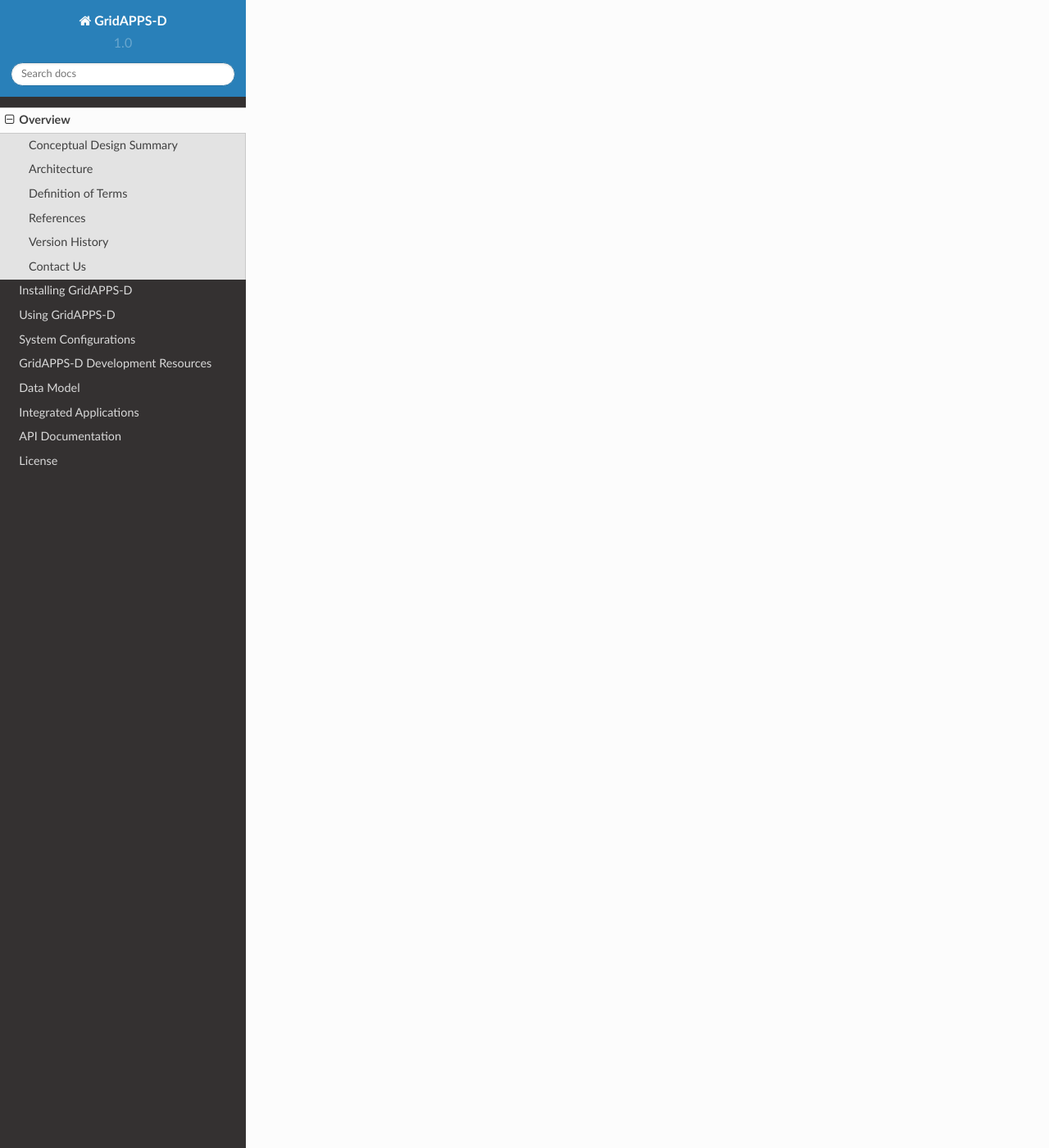
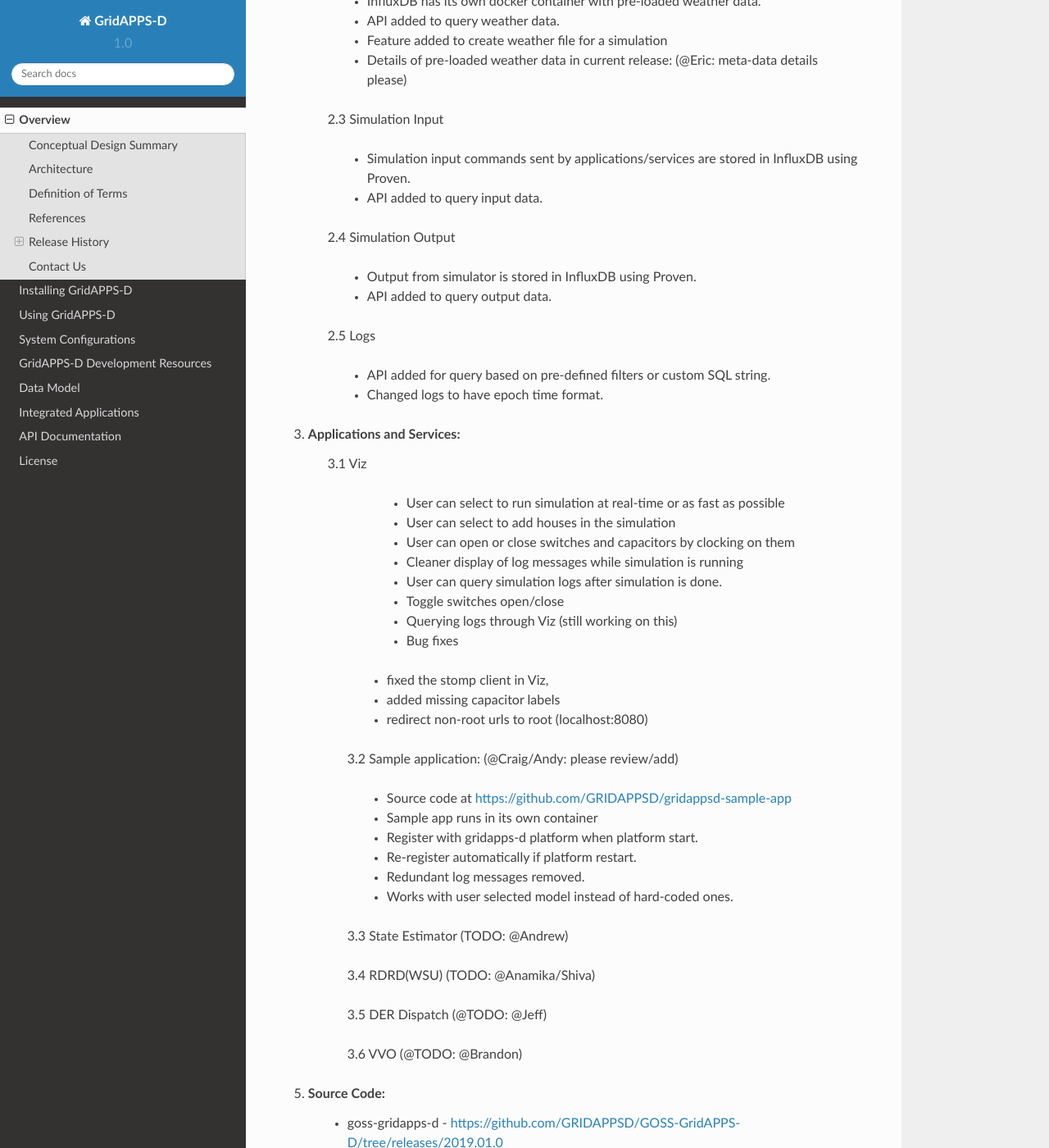
Before and after one commit to ericstephan/gridappsd-docs, a Sphinx documentation site: the page built from docs/source/overview/index.rst, in a window 1280 px wide and 1400 px high, scrolled down 5461 px. Shown: the whole window at 82% size. Built offline with Sphinx 7.4.7 and the Read the Docs theme 2.0.0, drawn with Linux system fonts in a browser that asks for light colours; pages that are not in the unit, such as notebooks, are missing from menus; some of the changed text lies outside the part shown.

Commit message:
added release notes for 2019.01.0

```diff
--- a/docs/source/overview/version_history.rst
+++ b/docs/source/overview/version_history.rst
@@ -1,10 +1,11 @@
 .. _version_history:
 
 
-Version History
+Release History
 ---------------
 
-Version Name: Release Cycle 1 (RC1)
+Version: Release Cycle 1 (RC1)
+^^^^^^^^^^^^^^^^^^^^^^^^^^^^^^
 
 Release Date: May 2017
 
@@ -30,3 +31,129 @@
 * 406 Power System Model Manager (partial)
 
 * 413 Platform Manager (encapsulating 401 and 403-406)
+
+
+Version: 2019.01.0
+^^^^^^^^^^^^^^^^^^
+
+Release Date: January 2019
+
+GridAPPS-D v2019.01.0 release contains following features/updates:
+
+1. **Platform updates:**
+
+    - Simulation can run as fast as possible as well as real-time (every 3 seconds)
+    - Simulation can run with houses if present in the model.
+    - Following components can be controlled while the simulation is running:
+        - Open or close capacitors
+        - Open or close switches
+        - Change tap setting for regulators
+        - Changing control modes for regulators
+        - Change inverter P & Q output
+        - Set control modes for regulators and capacitors
+    - Simulation request creates the input weather file.
+    - gridappsd-python:
+        - (@Craig: list out updates here)
+    - cim2glm:
+        - (@Tom list out updates here)
+
+
+2. **Data updates:**
+
+       2.1 Power grid models:
+
+         - Power grid models are stored in blazegraph database in its own docker container.
+         - Following models are pre-loaded
+            - EPRI_DPV_J1
+            - IEEE123
+            - IEEE13
+            - R2_12_47_2
+            - IEEE8500
+            - IEEE123_pv
+         - User can upload customized model (@Tara: attach readthedocs link)
+
+       2.2    Weather:
+
+         - Weather data in stored in InfluxDB using Proven.
+         - InfluxDB has its own docker container with pre-loaded weather data.
+         - API added to query weather data.
+         - Feature added to create weather file for a simulation
+         - Details of pre-loaded weather data in current release: (@Eric: meta-data details please)
+
+       2.3 Simulation Input
+
+         - Simulation input commands sent by applications/services are stored in InfluxDB using Proven.
+         - API added to query input data.
+
+       2.4 Simulation Output
+
+         - Output from simulator is stored in InfluxDB using Proven.
+         - API added to query output data.
+
+       2.5 Logs
+
+         - API added for query based on pre-defined filters or custom SQL string.
+         - Changed logs to have epoch time format.
+
+
+3. **Applications and Services:**
+
+    3.1 Viz
+
+		- User can select to run simulation at real-time or as fast as possible
+		- User can select to add houses in the simulation
+		- User can open or close switches and capacitors by clocking on them
+		- Cleaner display of log messages while simulation is running
+		- User can query simulation logs after simulation is done.
+		- Toggle switches open/close
+		- Querying logs through Viz (still working on this)
+		- Bug fixes
+             - fixed the stomp client in Viz,
+             - added missing capacitor labels
+             - redirect non-root urls to root (localhost:8080)
+
+	3.2 Sample application: (@Craig/Andy: please review/add)
+
+		- Source code at https://github.com/GRIDAPPSD/gridappsd-sample-app
+		- Sample app runs in its own container
+		- Register with gridapps-d platform when platform start.
+		- Re-register automatically if platform restart.
+		- Redundant log messages removed.
+		- Works with user selected model instead of hard-coded ones.
+
+	3.3 State Estimator (TODO: @Andrew)
+
+	3.4 RDRD(WSU) (TODO: @Anamika/Shiva)
+
+	3.5 DER Dispatch (@TODO: @Jeff)
+
+	3.6 VVO (@TODO: @Brandon)
+
+5. **Source Code:**
+
+	- goss-gridapps-d - https://github.com/GRIDAPPSD/GOSS-GridAPPS-D/tree/releases/2019.01.0
+	- gridappsd-viz - https://github.com/GRIDAPPSD/gridappsd-viz/tree/releases/2019.01.0
+	- gridappsd-python - https://github.com/GRIDAPPSD/gridappsd-python/tree/releases/2019.01.0
+	- cim2glm - https://github.com/GRIDAPPSD/Powergrid-Models/tree/releases/2019.01.0
+	- proven-cluster - https://github.com/pnnl/proven-cluster (@Eric: link for release branches)
+	- proven-docker - https://github.com/GRIDAPPSD/proven-docker
+	- proven-client - https://github.com/pnnl/proven-client
+	- proven-message - https://github.com/pnnl/proven-message
+	- fncs - https://github.com/GRIDAPPSD/fncs (@Andy/Tonya: link of specific branch)
+	- gridappsd-docker-build - https://github.com/GRIDAPPSD/gridappsd-docker-build/tree/releases/2019.01.0
+	- gridlab-d - https://github.com/GRIDAPPSD/gridlab-d/tree/feature/1146
+
+6. **Docker Container:**
+
+GridAPPS-D creates and starts following docker containers:
+
+(@Tonya - add details of which container contains what. Ad link to tags of current release.)
+	- gridappsd-base
+	- gridappsd
+	- influxdb
+	- blazegraph
+	- proven
+	- sample-app
+	- viz
+	- redis
+	- mysql
```
